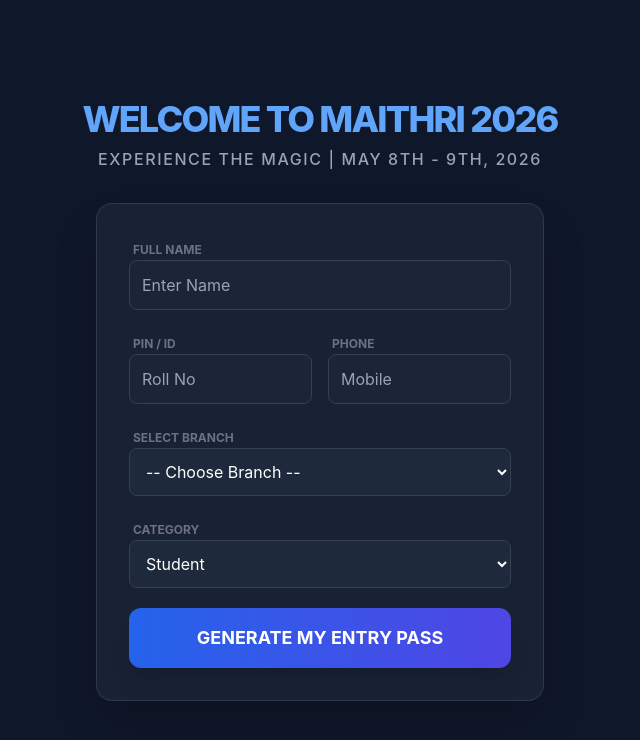
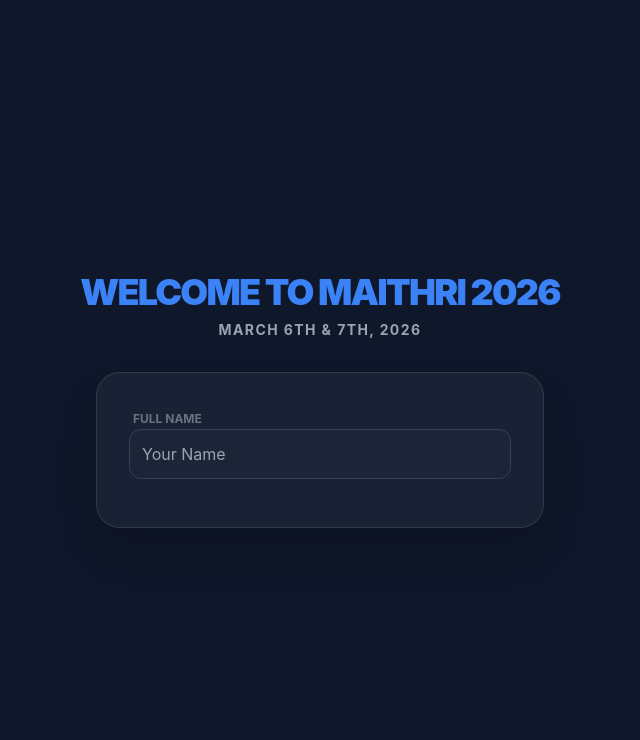
Before and after one commit to cherry8309185861-svg/maithri_fest_2026, a Flask app: page / in a window 1280 px wide. Shown: the top 740 px of the page, without its empty margins (320-960 px from the left). Run offline with Flask 3, Linux system fonts and the light colour scheme; parts of the project's set-up code (start-up, migrations or seed data) failed here and were passed over; some libraries are stand-ins or nearby versions.

Commit message:
Update index.html

```diff
--- a/templates/index.html
+++ b/templates/index.html
@@ -3,27 +3,26 @@
 <head>
     <meta charset="UTF-8">
     <meta name="viewport" content="width=device-width, initial-scale=1.0">
-    <title>Welcome to Maithri 2026</title>
+    <title>Maithri 2026</title>
     <script src="https://cdn.tailwindcss.com"></script>
     <style>
         body { background: #0f172a; color: white; font-family: 'Inter', sans-serif; }
         .glass-card { background: rgba(30, 41, 59, 0.7); backdrop-filter: blur(12px); border: 1px solid rgba(255,255,255,0.1); }
-        select option { background: #1e293b; color: white; }
+        select option { background: #1e293b; }
     </style>
 </head>
-<body class="min-h-screen flex flex-col items-center justify-center p-6">
+<body class="min-h-screen flex flex-col items-center justify-center p-6 text-center">
 
-    <div class="text-center mb-8">
-        <h1 class="text-4xl font-extrabold tracking-tighter text-blue-400">WELCOME TO MAITHRI 2026</h1>
-        <p class="text-gray-400 mt-2 font-medium uppercase tracking-widest">Experience the Magic | May 8th - 9th, 2026</p>
+    <div class="mb-8">
+        <h1 class="text-4xl font-black text-blue-500 tracking-tighter">WELCOME TO MAITHRI 2026</h1>
+        <p class="text-gray-400 mt-2 font-bold uppercase tracking-widest text-sm">March 6th & 7th, 2026</p>
     </div>
 
-    <div class="glass-card p-8 rounded-2xl w-full max-w-md shadow-2xl">
-
+    <div class="glass-card p-8 rounded-3xl w-full max-w-md shadow-2xl text-left">
         {% if success %}
-        <div class="bg-blue-600/20 border border-blue-500 rounded-xl p-5 mb-6 text-center animate-bounce">
-            <h3 class="text-lg font-bold text-blue-200">Registration Complete!</h3>
-            <p class="text-sm text-gray-300 mb-4 italic">Welcome aboard, {{ name }}</p>
+        <div class="bg-blue-600/20 border border-blue-500 rounded-xl p-5 mb-6 text-center">
+            <h3 class="text-lg font-bold text-blue-200">Registration Success!</h3>
+            <p class="text-sm text-gray-300 mb-4 italic">See you on March 6th, {{ name }}!</p>
             <a href="/download_ticket/{{ name }}/{{ pin }}/{{ category }}"
                class="bg-blue-500 hover:bg-blue-400 text-white font-bold py-2 px-8 rounded-full shadow-lg transition-all inline-block">
                 DOWNLOAD MY PASS
@@ -31,48 +30,12 @@
         </div>
         {% endif %}
 
-        <form action="/register" method="POST" class="space-y-5">
+        <form action="/register" method="POST" class="space-y-4">
             <div>
                 <label class="text-xs font-bold text-gray-500 uppercase ml-1">Full Name</label>
-                <input type="text" name="name" required class="w-full bg-slate-800/50 border border-slate-700 p-3 rounded-lg focus:ring-2 focus:ring-blue-500 outline-none transition" placeholder="Enter Name">
+                <input type="text" name="name" required class="w-full bg-slate-800/50 border border-slate-700 p-3 rounded-xl focus:ring-2 focus:ring-blue-500 outline-none" placeholder="Your Name">
             </div>
 
             <div class="grid grid-cols-2 gap-4">
                 <div>
-                    <label class="text-xs font-bold text-gray-500 uppercase ml-1">PIN / ID</label>
-                    <input type="text" name="pin" required class="w-full bg-slate-800/50 border border-slate-700 p-3 rounded-lg focus:ring-2 focus:ring-blue-500 outline-none" placeholder="Roll No">
-                </div>
-                <div>
-                    <label class="text-xs font-bold text-gray-500 uppercase ml-1">Phone</label>
-                    <input type="text" name="mobile" required class="w-full bg-slate-800/50 border border-slate-700 p-3 rounded-lg focus:ring-2 focus:ring-blue-500 outline-none" placeholder="Mobile">
-                </div>
-            </div>
-
-            <div>
-                <label class="text-xs font-bold text-gray-500 uppercase ml-1 text-blue-300">Select Branch</label>
-                <select name="branch" required class="w-full bg-slate-800 border border-slate-700 p-3 rounded-lg outline-none cursor-pointer hover:border-blue-500">
-                    <option value="" disabled selected>-- Choose Branch --</option>
-                    <option value="CSE">Computer Science</option>
-                    <option value="ECE">Electronics</option>
-                    <option value="MECH">Mechanical</option>
-                    <option value="CIVIL">Civil</option>
-                    <option value="EEE">Electrical</option>
-                </select>
-            </div>
-
-            <div>
-                <label class="text-xs font-bold text-gray-500 uppercase ml-1">Category</label>
-                <select name="category" required class="w-full bg-slate-800 border border-slate-700 p-3 rounded-lg outline-none cursor-pointer">
-                    <option value="student">Student</option>
-                    <option value="vip">VIP Guest</option>
-                    <option value="volunteer">Volunteer</option>
-                </select>
-            </div>
-
-            <button type="submit" class="w-full bg-gradient-to-r from-blue-600 to-indigo-600 hover:from-blue-500 hover:to-indigo-500 py-4 rounded-xl font-bold text-lg shadow-xl active:scale-95 transition-all">
-                GENERATE MY ENTRY PASS
-            </button>
-        </form>
-    </div>
-</body>
-</html>
+                    <label
```
